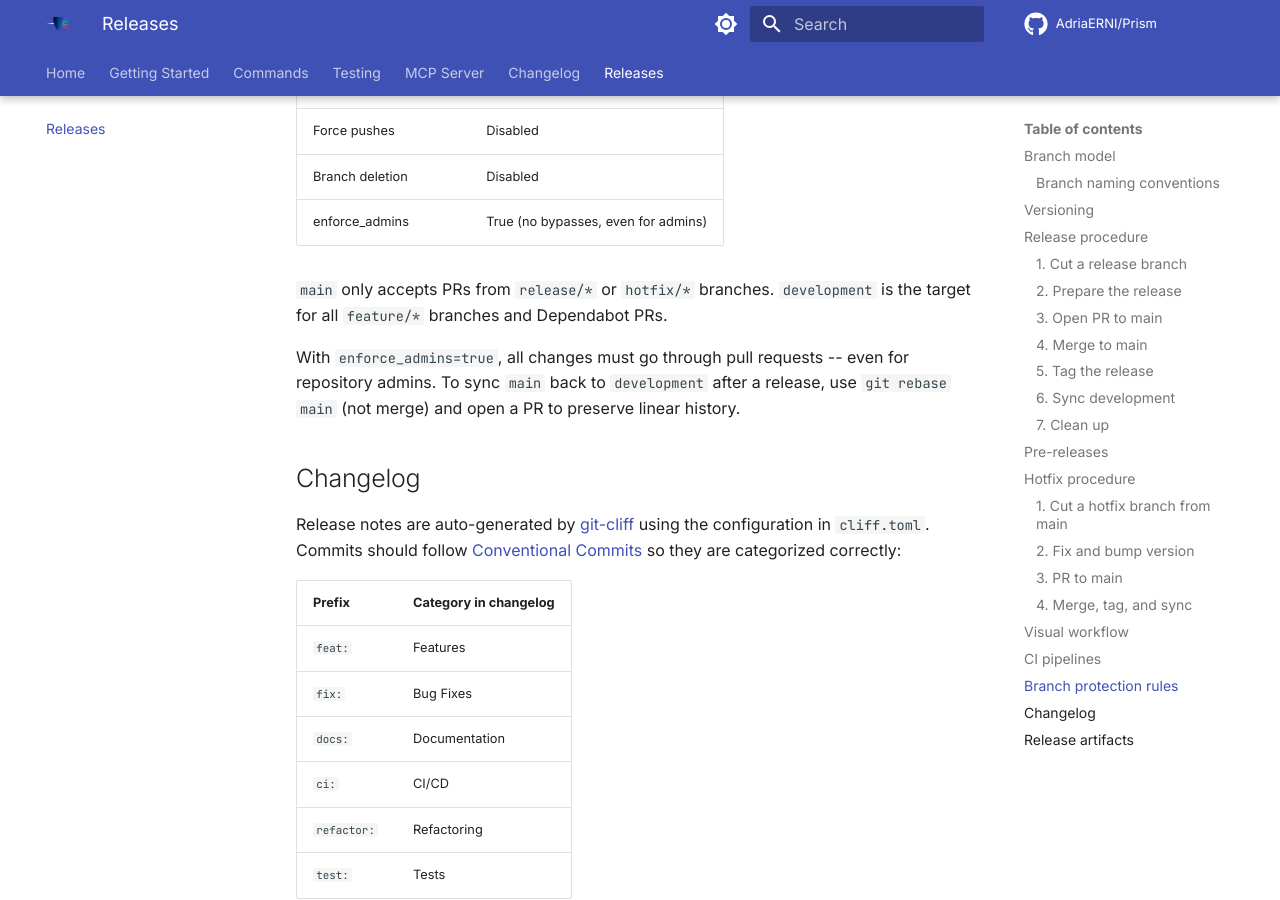
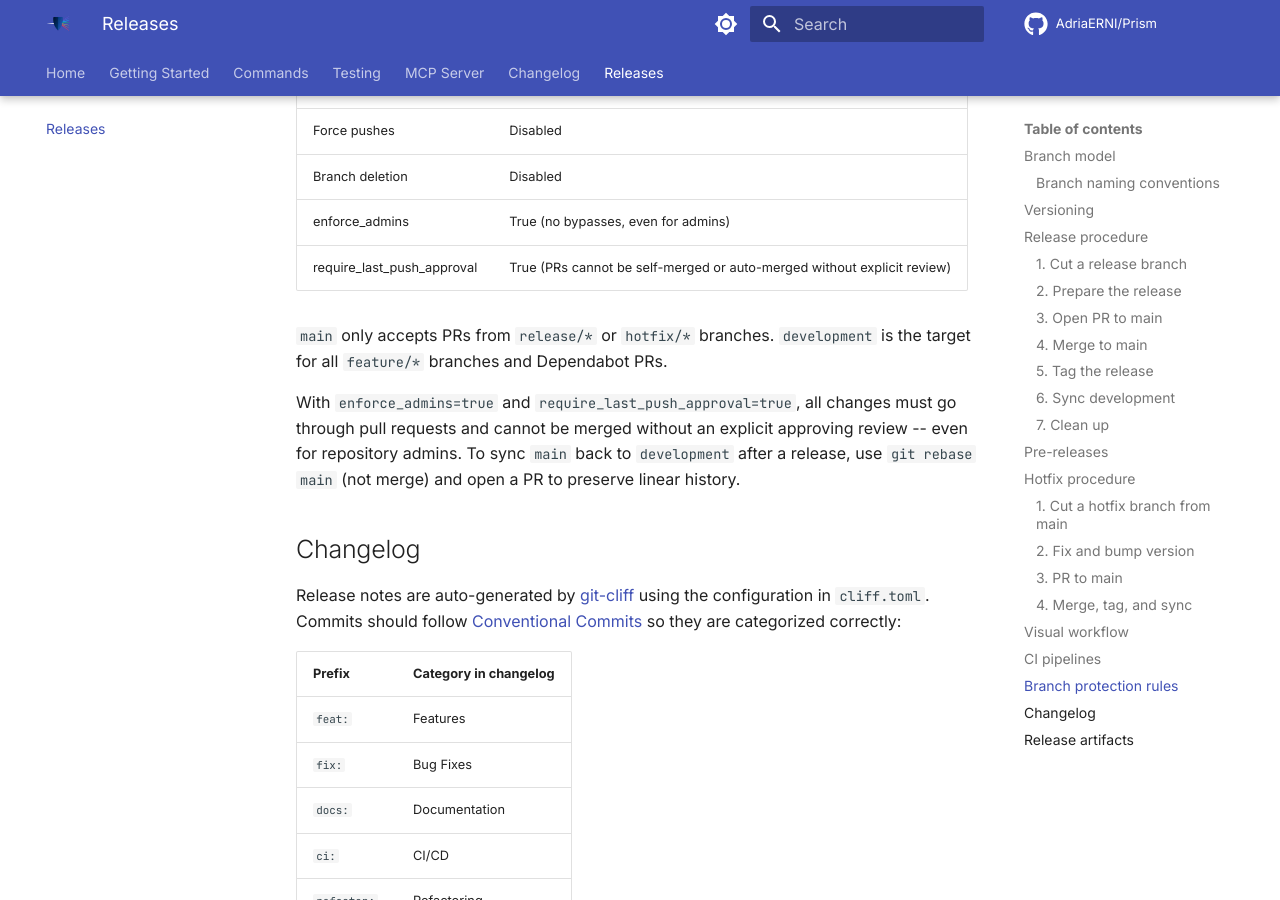
Before and after one commit to AdriaERNI/Prism, an MkDocs documentation site: the page built from docs/releases.md, in a window 1280 px wide and 900 px high, scrolled down 6013 px. Built offline with MkDocs 1.6.1 and Material for MkDocs 9.7.7, drawn with Linux system fonts in a browser that asks for light colours; comment, search, counter and statistics services are not loaded.

Commit message:
docs: document require_last_push_approval branch protection rule

```diff
--- a/docs/releases.md
+++ b/docs/releases.md
@@ -243,13 +243,15 @@ Both `main` and `development` are protected:
 | Force pushes | Disabled |
 | Branch deletion | Disabled |
 | enforce_admins | True (no bypasses, even for admins) |
+| require_last_push_approval | True (PRs cannot be self-merged or auto-merged without explicit review) |
 
 `main` only accepts PRs from `release/*` or `hotfix/*` branches.
 `development` is the target for all `feature/*` branches and Dependabot PRs.
 
-With `enforce_admins=true`, all changes must go through pull requests --
-even for repository admins. To sync `main` back to `development` after a
-release, use `git rebase main` (not merge) and open a PR to preserve
+With `enforce_admins=true` and `require_last_push_approval=true`, all changes
+must go through pull requests and cannot be merged without an explicit approving
+review -- even for repository admins. To sync `main` back to `development`
+after a release, use `git rebase main` (not merge) and open a PR to preserve
 linear history.
 
 ## Changelog
```
